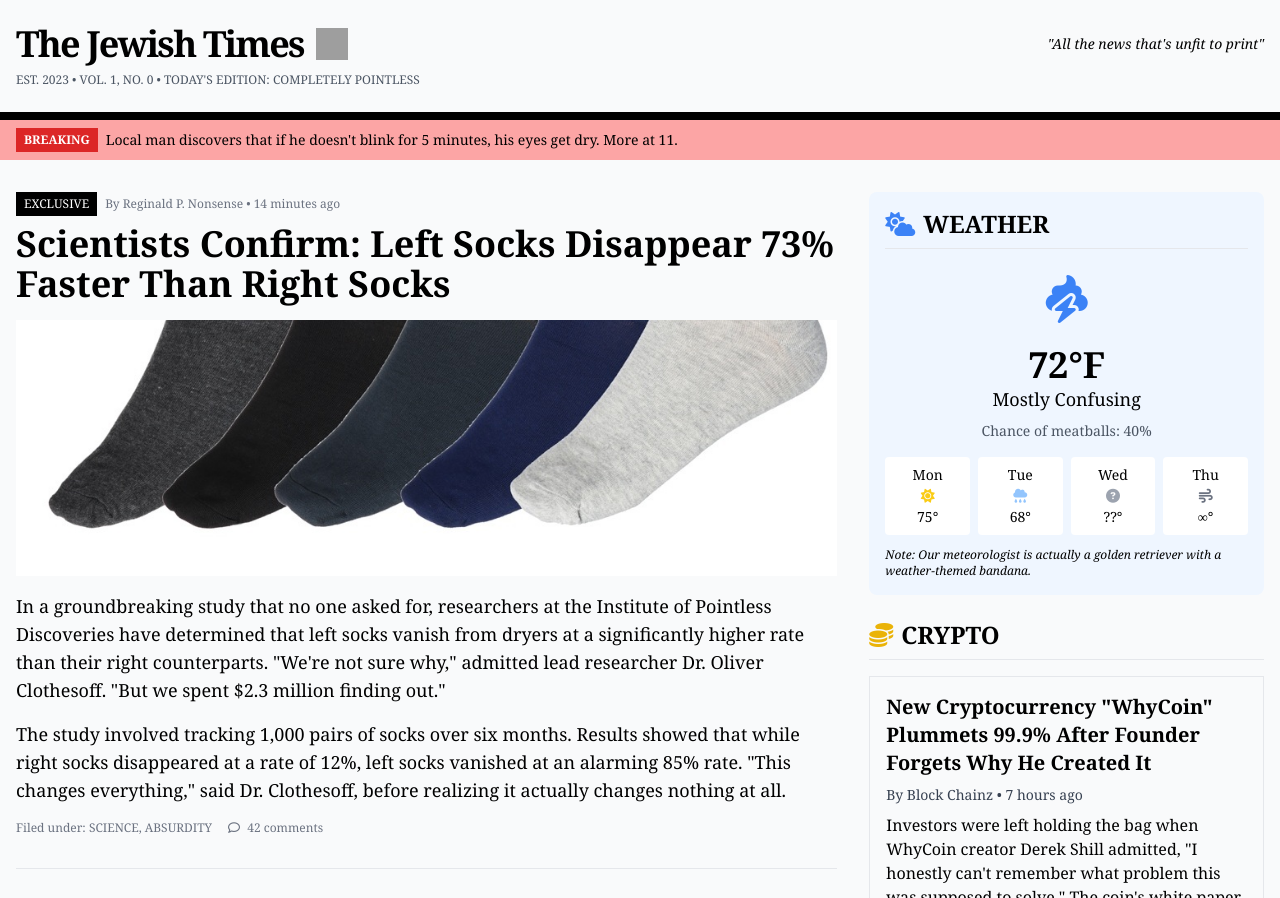
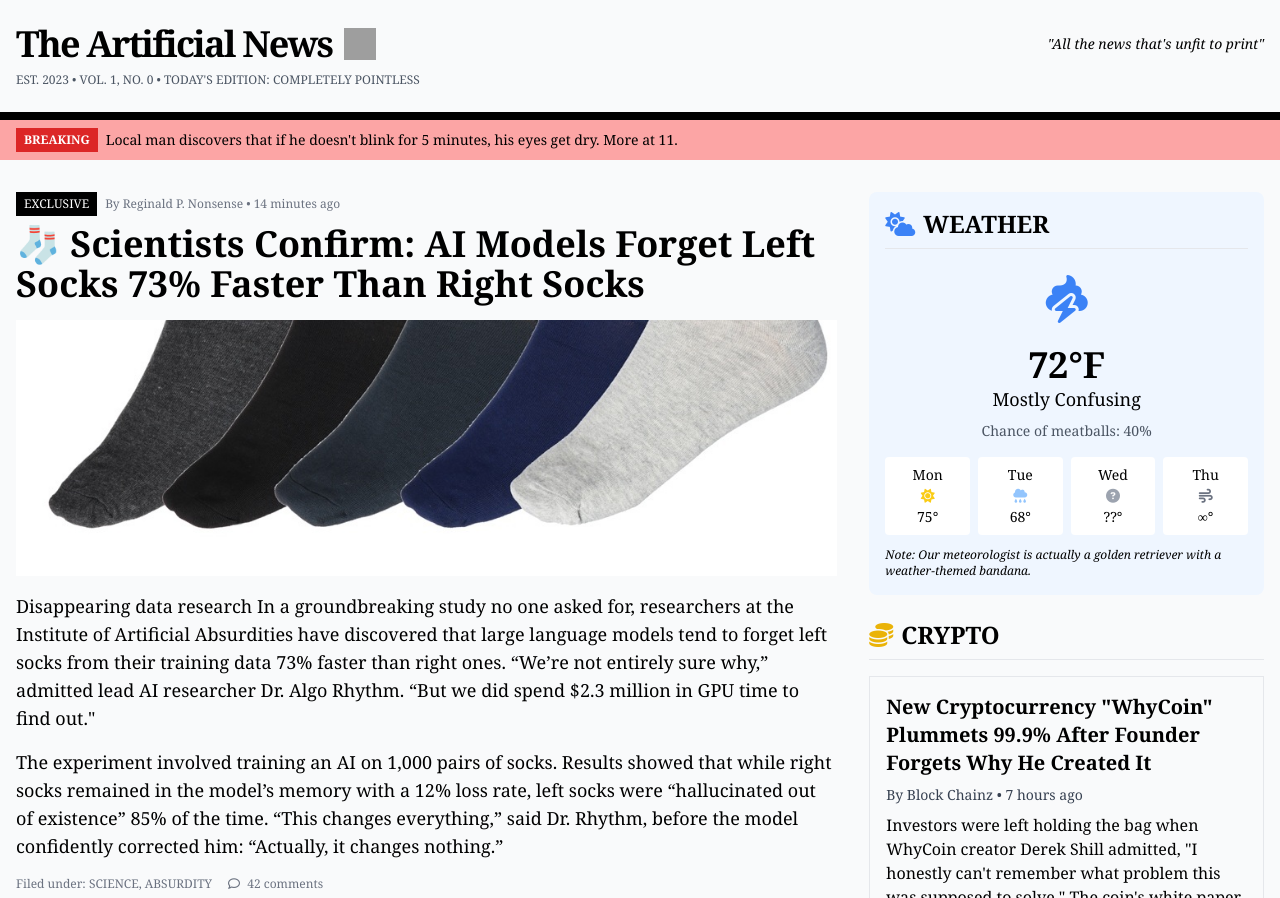
Before and after one commit to alexvladimirovich888/news, a plain HTML site: page index.html in a window 1280 px wide. Shown: the top 898 px of the page. Drawn offline with nearby package versions, Linux system fonts and the light colour scheme; grey boxes are pictures that could not be loaded.

Commit message:
Update index.html

```diff
--- a/index.html
+++ b/index.html
@@ -3,7 +3,7 @@
 <head>
     <meta charset="UTF-8">
     <meta name="viewport" content="width=device-width, initial-scale=1.0">
-    <title>The Jewish Times - News That Matters (Not Really)</title>
+    <title>The Artificial News</title>
     <link rel="icon" type="image/svg+xml" href="favicon.svg">
     <script src="https://cdn.tailwindcss.com"></script>
     <link rel="stylesheet" href="https://cdnjs.cloudflare.com/ajax/libs/font-awesome/6.4.0/css/all.min.css">
@@ -37,7 +37,7 @@
                  <div class="container mx-auto px-4 py-6">
              <div class="flex justify-between items-center">
                  <div class="flex items-center gap-3">
-                     <div class="text-4xl font-bold tracking-tighter">The Jewish Times</div>
+                     <div class="text-4xl font-bold tracking-tighter">The Artificial News</div>
                      <a href="https://x.com/home" target="_blank" class="hover:opacity-70 transition-opacity">
                          <img src="https://img.icons8.com/ios-filled/50/000000/twitterx--v1.png" alt="X (Twitter)" class="w-8 h-8">
                      </a>
@@ -69,14 +69,20 @@
                         <span class="bg-black text-white px-2 py-1 mr-2">EXCLUSIVE</span>
                         <span>By Reginald P. Nonsense • 14 minutes ago</span>
                     </div>
-                    <h1 class="text-3xl md:text-4xl font-bold mb-4">Scientists Confirm: Left Socks Disappear 73% Faster Than Right Socks</h1>
+                    <h1 class="text-3xl md:text-4xl font-bold mb-4">🧦 Scientists Confirm: AI Models Forget Left Socks 73% Faster Than Right Socks</h1>
                                          <div class="flex items-center mb-4">
                          <div class="w-full h-64 bg-gray-200 flex items-center justify-center overflow-hidden">
                              <img src="img/socks.jpg" alt="Disappearing socks research" class="w-full h-full object-cover">
                          </div>
                      </div>
-                    <p class="text-lg mb-4">In a groundbreaking study that no one asked for, researchers at the Institute of Pointless Discoveries have determined that left socks vanish from dryers at a significantly higher rate than their right counterparts. "We're not sure why," admitted lead researcher Dr. Oliver Clothesoff. "But we spent $2.3 million finding out."</p>
-                    <p class="text-lg mb-4">The study involved tracking 1,000 pairs of socks over six months. Results showed that while right socks disappeared at a rate of 12%, left socks vanished at an alarming 85% rate. "This changes everything," said Dr. Clothesoff, before realizing it actually changes nothing at all.</p>
+                    <p class="text-lg mb-4">Disappearing data research
+
+In a groundbreaking study no one asked for, researchers at the Institute of Artificial Absurdities have discovered that large language models tend to forget left socks from their training data 73% faster than right ones.
+
+“We’re not entirely sure why,” admitted lead AI researcher Dr. Algo Rhythm. “But we did spend $2.3 million in GPU time to find out."</p>
+                    <p class="text-lg mb-4">The experiment involved training an AI on 1,000 pairs of socks. Results showed that while right socks remained in the model’s memory with a 12% loss rate, left socks were “hallucinated out of existence” 85% of the time.
+
+“This changes everything,” said Dr. Rhythm, before the model confidently corrected him: “Actually, it changes nothing.”</p>
                     <div class="flex items-center text-xs text-gray-500">
                         <span class="mr-4">Filed under: SCIENCE, ABSURDITY</span>
                         <span><i class="far fa-comment mr-1"></i> 42 comments</span>
@@ -244,7 +250,7 @@
         <div class="container mx-auto px-4">
             <div class="grid grid-cols-1 md:grid-cols-4 gap-8">
                 <div>
-                    <div class="text-2xl font-bold mb-4">The Jewish Times</div>
+                    <div class="text-2xl font-bold mb-4">The Artificial News</div>
                     <p class="text-sm">Delivering completely unnecessary news since never.</p>
                 </div>
                 <div>
@@ -272,7 +278,7 @@
                 </div>
             </div>
             <div class="border-t border-gray-800 mt-8 pt-6 text-center text-xs text-gray-500">
-                <p>© 2025 The Jewish Times. All rights unreserved. None of this is real. Please don't sue us.</p>
+                <p>© 2025 The Artificial News. All rights unreserved. None of this is real. Please don't sue us.</p>
                 <p class="mt-1">Today's edition was printed on 100% recycled electrons.</p>
             </div>
         </div>
```
